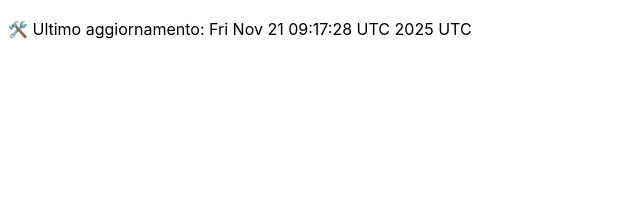
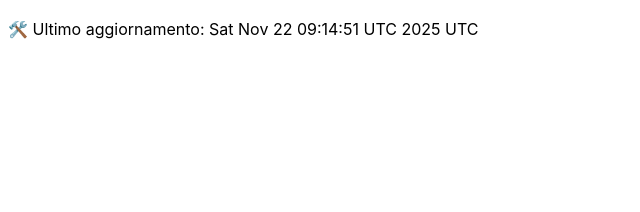
Before and after one commit to DanteTrb/DanteTrb.github.io, a Jekyll site: the page built from badges.md, in a window 1280 px wide. Shown: the top 212 px of the page, without its empty margins (0-640 px from the left). Built offline with Jekyll 4.4.1, drawn with Linux system fonts in a browser that asks for light colours; our own code applies the rules of GitHub Pages for plain Markdown files.

Commit message:
🛠️ Aggiornamento automatico badge

```diff
--- a/badges.md
+++ b/badges.md
@@ -1 +1 @@
-🛠️ Ultimo aggiornamento: Fri Nov 21 09:17:28 UTC 2025 UTC
+🛠️ Ultimo aggiornamento: Sat Nov 22 09:14:51 UTC 2025 UTC
```
